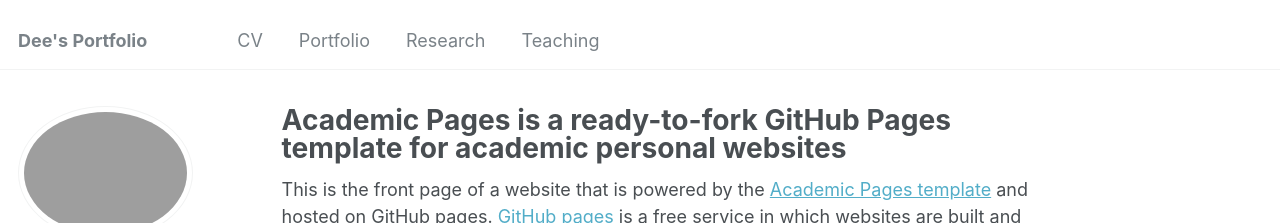
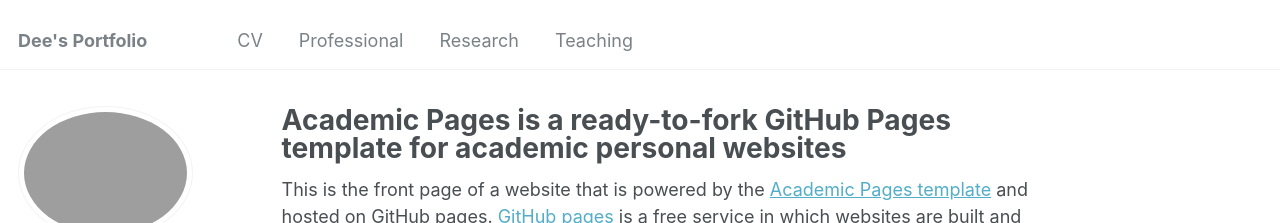
Before and after one commit to GoodDee/GoodDee.github.io, a Jekyll site: the page built from _pages/about.md, in a window 1280 px wide. Shown: the top 223 px of the page. Built offline with Jekyll 4.4.1, drawn with Linux system fonts in a browser that asks for light colours.

Commit message:
Update navigation.yml

```diff
--- a/_data/navigation.yml
+++ b/_data/navigation.yml
@@ -4,7 +4,7 @@ main:
   - title: "CV"
     url: /cv/
 
-  - title: "Portfolio"
+  - title: "Professional"
     url: /portfolio/
 
   - title: "Research"
```
